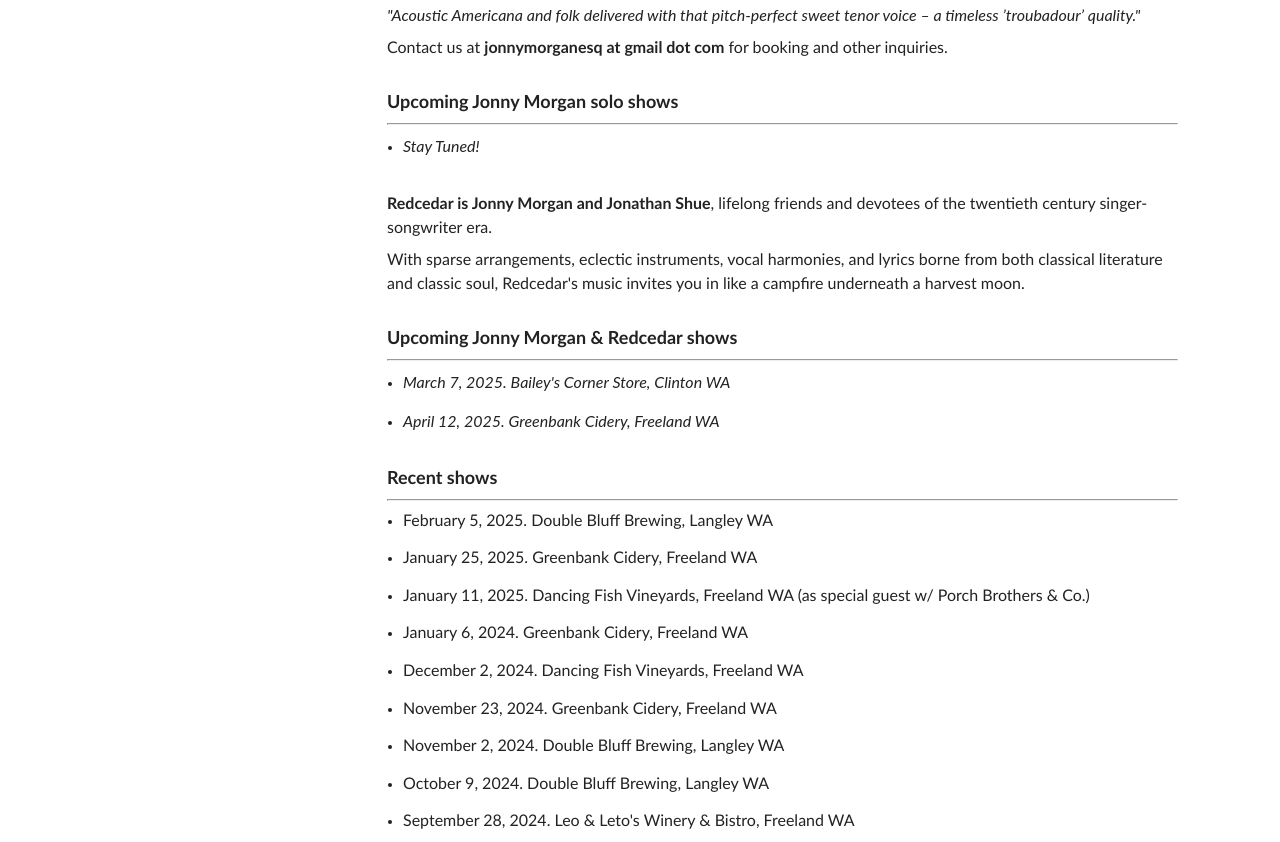
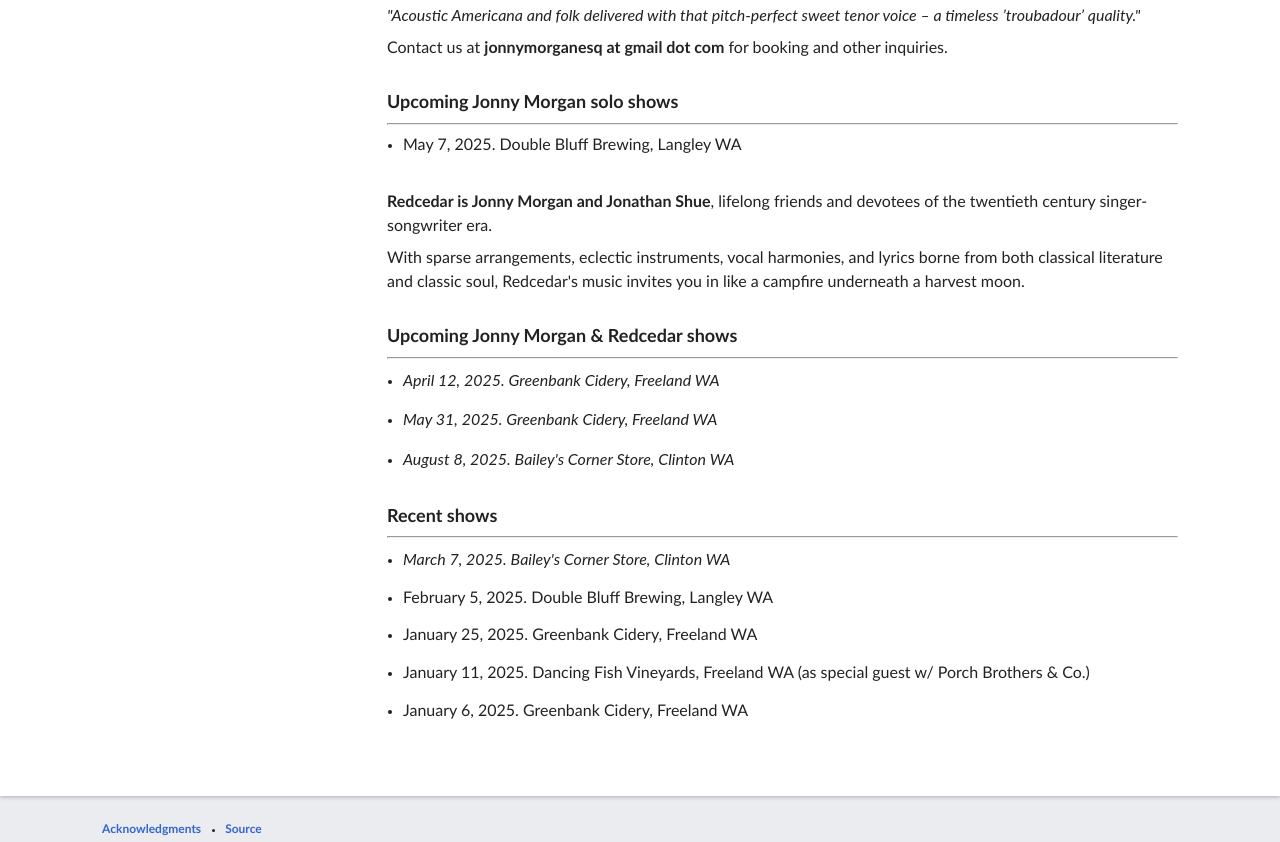
Before and after one commit to jtmorgan/jonnymorgan.github.io, a website: page index.html in a window 1280 px wide. Shown: the part 776-1618 px from the top of the page. Drawn offline with Linux system fonts and the light colour scheme; a web font is replaced by a local one.

Commit message:
Update index.html
update shows

```diff
--- a/index.html
+++ b/index.html
@@ -55,7 +55,7 @@
 					<h3>Upcoming Jonny Morgan solo shows</h3>
 						<hr />
 						<ul class="publications">
-						<li><em>Stay Tuned!</em></li>
+							<li>May 7, 2025. Double Bluff Brewing, Langley WA</li>
 						</ul>
 
 					<p><strong>Redcedar is Jonny Morgan and Jonathan Shue</strong>, lifelong friends and devotees of the twentieth century singer-songwriter era.</p>
@@ -64,24 +64,29 @@
 					<h3>Upcoming Jonny Morgan & Redcedar shows</h3>
 						<hr />
 						<ul class="publications">
-							<li><em>March 7, 2025. Bailey's Corner Store, Clinton WA</em></li>
 							<li><em>April 12, 2025. Greenbank Cidery, Freeland WA</em></li>
+							<li><em>May 31, 2025. Greenbank Cidery, Freeland WA</em></li>
+							<li><em>August 8, 2025. Bailey's Corner Store, Clinton WA</em></li>
+
+
 						</ul>
 <!--					<p>Here's what the kind folks at Skein & Tipple have to say about my solo act: <em>"Acoustic Americana and folk delivered with that pitch-perfect sweet tenor voice – a timeless ’troubadour’ quality."</em></p> -->
 
 					<h3>Recent shows</h3>
 						<hr />
 						<ul class="publications">
+							<li><em>March 7, 2025. Bailey's Corner Store, Clinton WA</em></li>
 							<li>February 5, 2025. Double Bluff Brewing, Langley WA</li>
 							<li>January 25, 2025. Greenbank Cidery, Freeland WA</li>
 							<li>January 11, 2025. Dancing Fish Vineyards, Freeland WA (as special guest w/ Porch Brothers & Co.)</li>
-							<li>January 6, 2024. Greenbank Cidery, Freeland WA</li>
+							<li>January 6, 2025. Greenbank Cidery, Freeland WA</li>
+
+<!--
 							<li>December 2, 2024. Dancing Fish Vineyards, Freeland WA</li>
 							<li>November 23, 2024. Greenbank Cidery, Freeland WA</li>
 							<li>November 2, 2024. Double Bluff Brewing, Langley WA</li>
 							<li>October 9, 2024. Double Bluff Brewing, Langley WA</li>
 							<li>September 28, 2024. Leo & Leto's Winery & Bistro, Freeland WA</li>
-<!--
 							<li>September 15, 2024. Greenbank Cidery, Freeland WA</li>
 							<li>August 18, 2024. Little Big Fest, Langley WA</li>
 							<li>August 3, 2024. Leo & Leto's Winery & Bistro, Freeland WA</li>
```
